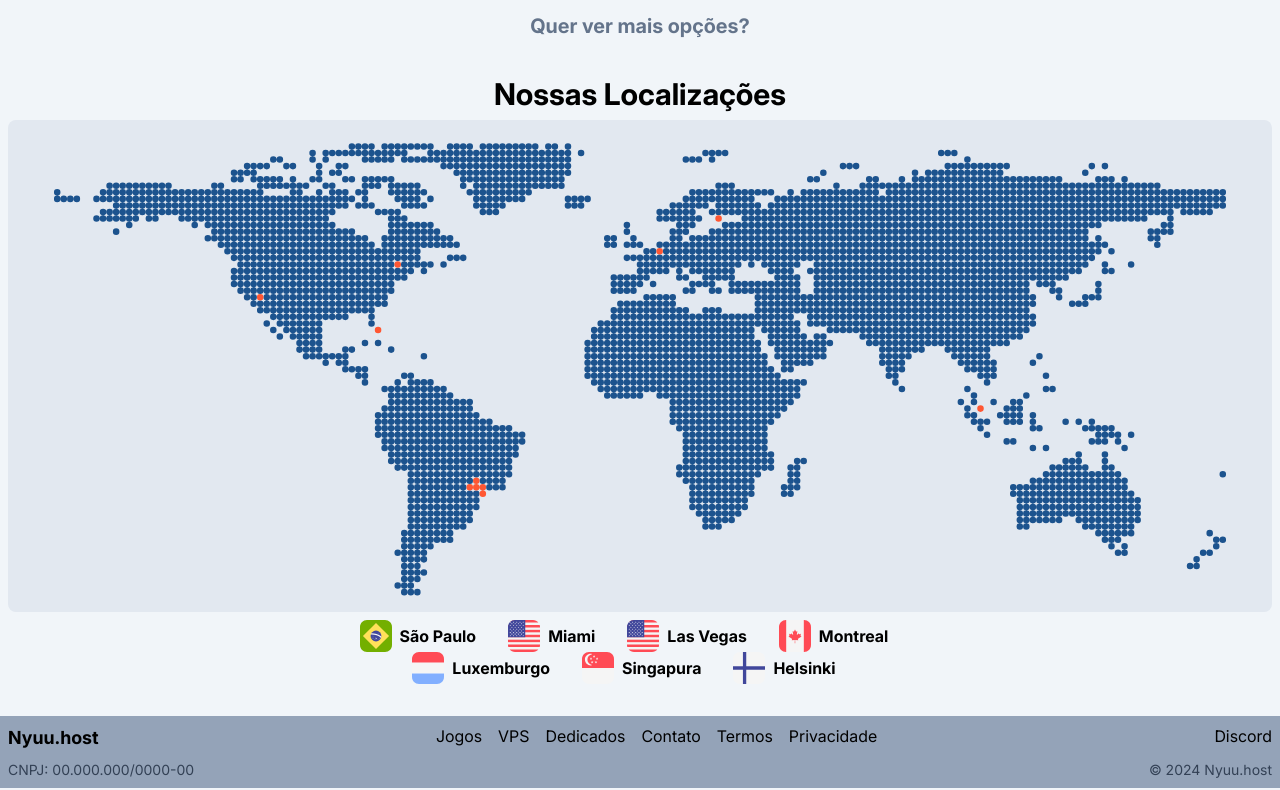
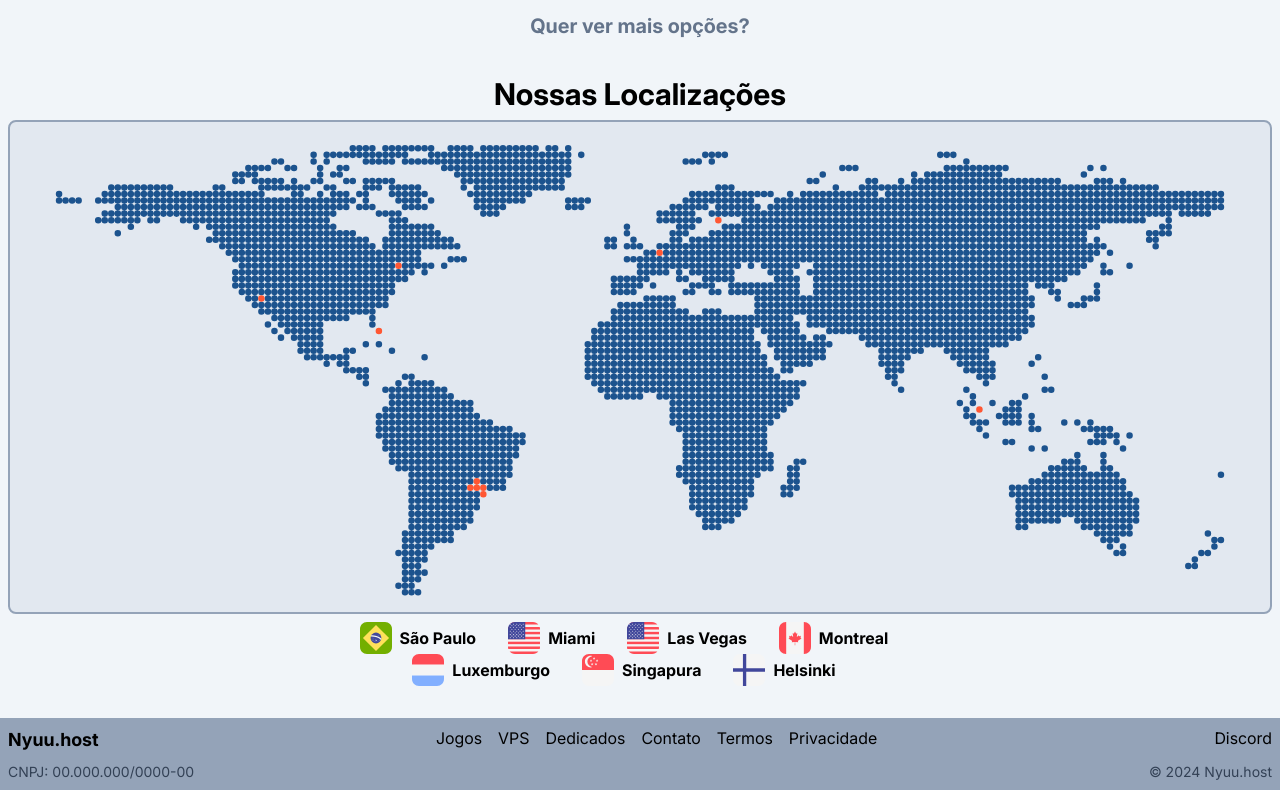
Before and after one commit to Zeptiny/hosting-website, a plain HTML site: page index.html in a window 1280 px wide. Shown: the part 1808-2598 px from the top of the page. Drawn offline with Linux system fonts and the light colour scheme.

Commit message:
Forgot border datacenters

```diff
--- a/index.html
+++ b/index.html
@@ -252,7 +252,7 @@
     </div>
     <!-- Background criado em https://bgjar.com -->
     <div class="px-2 max-w-screen-xl mx-auto">
-        <div class="bg-surfaceContainerLow rounded-lg">
+        <div class="bg-surfaceContainerLow rounded-lg border-2 border-surfaceContainerHigh">
             <img src="img/datacenters.svg">
         </div>
     </div>
```
